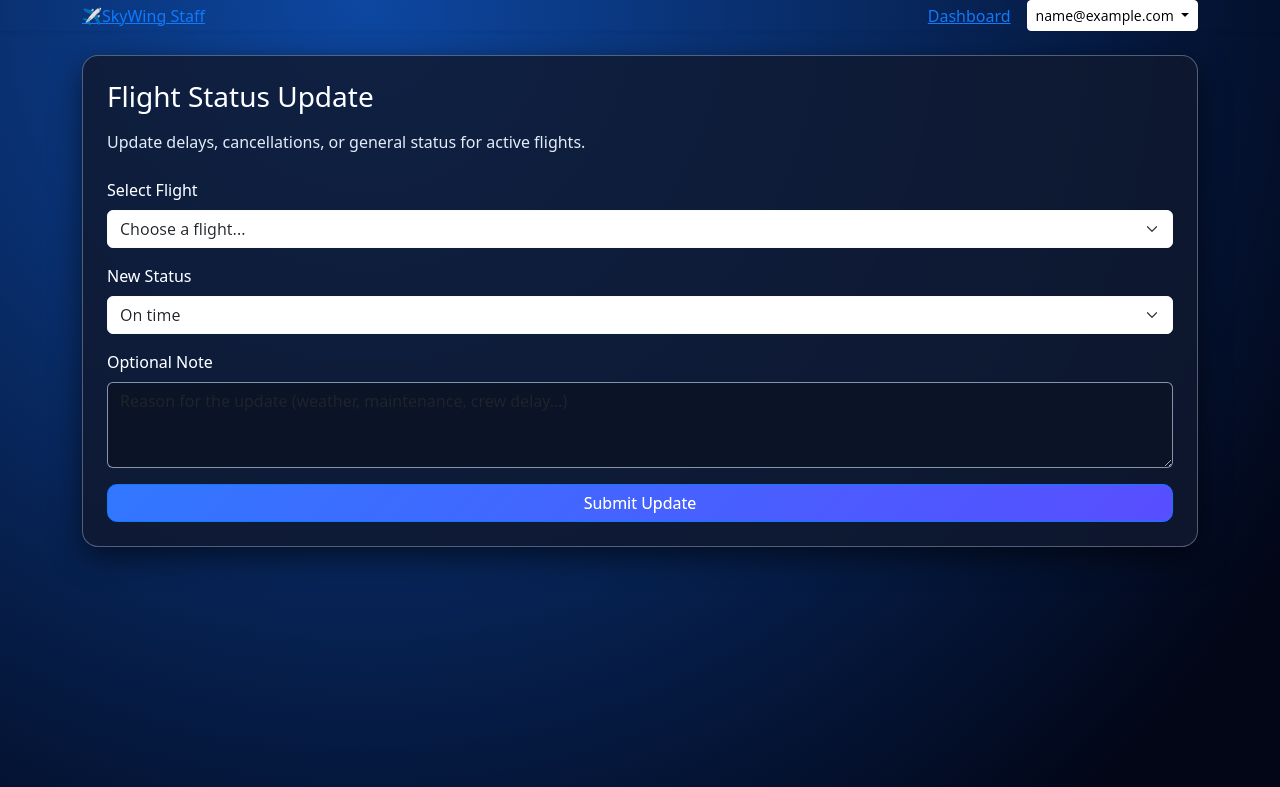
After one commit to Sameer-Abdullah/flight-reservation-system-group40, a Flask app: page /staff/update/ in a window 1280 px wide. The commit adds this page. Shown: the top 787 px of the page. Run offline with Flask 3, Linux system fonts and the light colour scheme; the visitor is signed in with stand-in values (Sample User, id 1); data that the repository does not hold is empty.

Commit message:
Added Flight status updates to staff dashboard

```diff
--- a/templates/staff_dashboard.html
+++ b/templates/staff_dashboard.html
@@ -54,6 +54,9 @@
       </li>
       <li class="nav-item">
         <button class="nav-link" data-section="reports">Reports</button>
+      </li>
+      <li class="nav-item">
+        <a class="nav-link" href="{{ url_for('staff_update.update_status') }}">Flight Status Update</a>
       </li>
     </ul>
 
--- /dev/null
+++ b/templates/staff_update.html
@@ -0,0 +1,47 @@
+{% extends "staff_base.html" %}
+{% block content %}
+
+<div class="card p-4 mb-4">
+  <h3 class="mb-3">Flight Status Update</h3>
+  <p class="text-muted mb-4">Update delays, cancellations, or general status for active flights.</p>
+
+  <form method="POST" action="{{ url_for('staff_update.update_status') }}">
+
+    <div class="mb-3">
+      <label class="form-label">Select Flight</label>
+      <select name="flight_id" class="form-select" required>
+        <option value="">Choose a flight...</option>
+        {% for f in flights %}
+          <option value="{{ f.id }}">
+            {{ f.origin }} → {{ f.destination }} — {{ f.depart_time }} (ID: {{ f.id }})
+          </option>
+        {% endfor %}
+      </select>
+    </div>
+
+    <div class="mb-3">
+      <label class="form-label">New Status</label>
+      <select name="status" class="form-select" required>
+        <option value="On time">On time</option>
+        <option value="Delayed">Delayed</option>
+        <option value="Cancelled">Cancelled</option>
+        <option value="Boarding">Boarding</option>
+      </select>
+    </div>
+
+    <div class="mb-3">
+      <label class="form-label">Optional Note</label>
+      <textarea name="note" class="form-control" rows="3"
+        placeholder="Reason for the update (weather, maintenance, crew delay…)"></textarea>
+    </div>
+
+    <button class="btn btn-primary w-100" type="submit">Submit Update</button>
+
+  </form>
+</div>
+
+{% if message %}
+<div class="alert alert-success">{{ message }}</div>
+{% endif %}
+
+{% endblock %}
--- a/web/__init__.py
+++ b/web/__init__.py
@@ -55,6 +55,9 @@ def create_app():
     from .staff_dashboard import staff_dashboard_bp
     app.register_blueprint(staff_dashboard_bp)
 
+    from .staff_update import staff_update_bp
+    app.register_blueprint(staff_update_bp)
+
 
 
     from .search import search_bp
--- a/web/models.py
+++ b/web/models.py
@@ -47,6 +47,8 @@ class Flight(db.Model):
     destination = db.Column(db.String(3), nullable=False)
     depart_time = db.Column(db.DateTime, nullable=False)
     price_cents = db.Column(db.Integer, nullable=False, default=0)
+    status = db.Column(db.String(32), default="On time")
+    status_note = db.Column(db.String(255), nullable=True)
 
     aircraft_type_id = db.Column(db.Integer, nullable=True, index=True)
     aircraft_type = db.relationship(
--- /dev/null
+++ b/web/staff_update.py
@@ -0,0 +1,38 @@
+from flask import Blueprint, render_template, request, redirect, url_for
+from flask_login import login_required
+from web.models import Flight
+from web import db
+
+staff_update_bp = Blueprint("staff_update", __name__, url_prefix="/staff/update")
+
+
+@staff_update_bp.route("/", methods=["GET", "POST"])
+@login_required
+def update_status():
+    flights = Flight.query.order_by(Flight.depart_time.asc()).all()
+
+    if request.method == "POST":
+        flight_id = request.form.get("flight_id")
+        status = request.form.get("status")
+        note = request.form.get("note", "")
+
+        f = Flight.query.get(flight_id)
+        if not f:
+            return render_template(
+                "staff_update.html",
+                flights=flights,
+                message="Flight not found."
+            )
+
+        # Save the update
+        f.status = status
+        f.status_note = note
+        db.session.commit()
+
+        return render_template(
+            "staff_update.html",
+            flights=flights,
+            message="Flight status updated successfully"
+        )
+
+    return render_template("staff_update.html", flights=flights)
```
